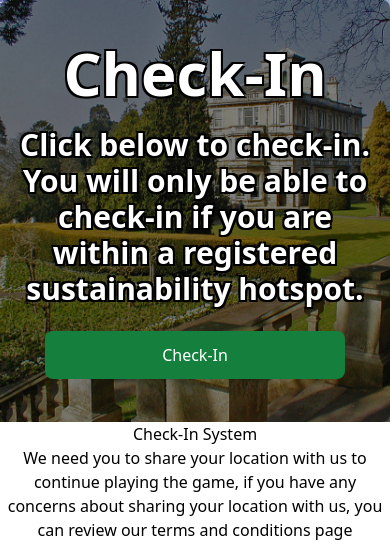
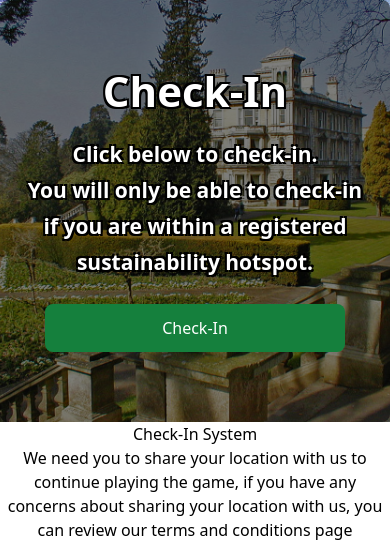
Before and after one commit to FinnGos/Group-Engineering-Project, a Django app: page /get_location/1/ in a window 390 px wide; the page is wider, and only the part inside the window is pictured. Shown: the part 60-607 px from the top of that part. Run offline with Django 4.2, Linux system fonts and the light colour scheme; a user stored in the database is signed in; data comes from the database, SQL or seed files in the repository; some libraries are stand-ins or nearby versions.

Commit message:
checkin>

```diff
--- a/SustainableApplication/static/checkin.css
+++ b/SustainableApplication/static/checkin.css
@@ -7,7 +7,17 @@
     width: 100%;
     overflow: hidden;
 }
-
+/* Mobile styles: reduce text sizes to 35% of the original (65% smaller) */
+@media (max-width: 640px) {
+  .form-section h1.outlined-text {
+      /* Original text-6xl is about 3.75rem, so 35% is ~1.3125rem */
+      font-size: 1.3125rem !important;
+  }
+  .form-section p.outlined-text {
+      /* Original text-3xl is about 1.875rem, so 35% is ~0.65625rem */
+      font-size: 0.65625rem !important;
+  }
+}
 .background-section img {
     width: 100%;
     height: 100%;
@@ -58,3 +68,15 @@
     width: 100%;
     border-radius: 8px;
 }
+
+/* Mobile styles: reduce text sizes to 70% of the original */
+@media (max-width: 640px) {
+  .form-section h1.outlined-text {
+      /* If original text-6xl is around 3.75rem, then 70% is ~2.625rem */
+      font-size: 2.625rem !important;
+  }
+  .form-section p.outlined-text {
+      /* If original text-3xl is around 1.875rem, then 70% is ~1.3125rem */
+      font-size: 1.3125rem !important;
+  }
+}
```
